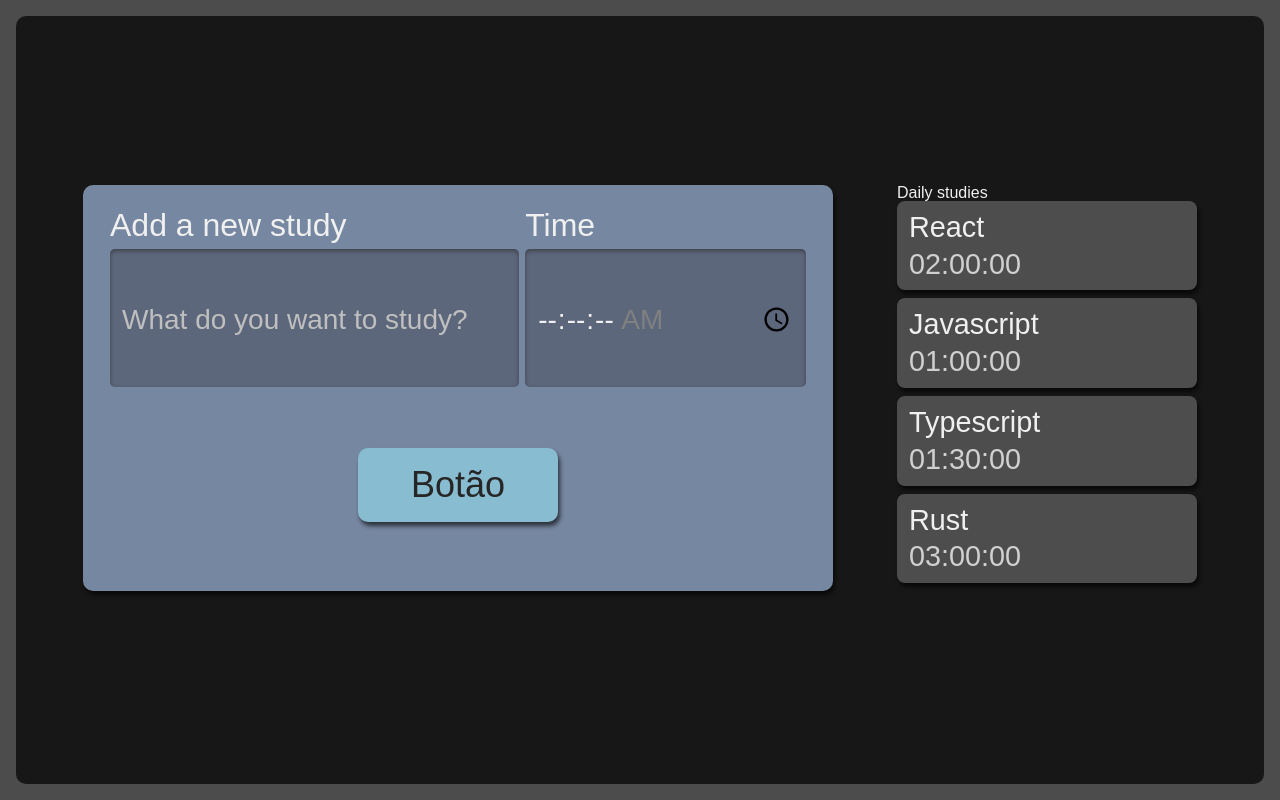
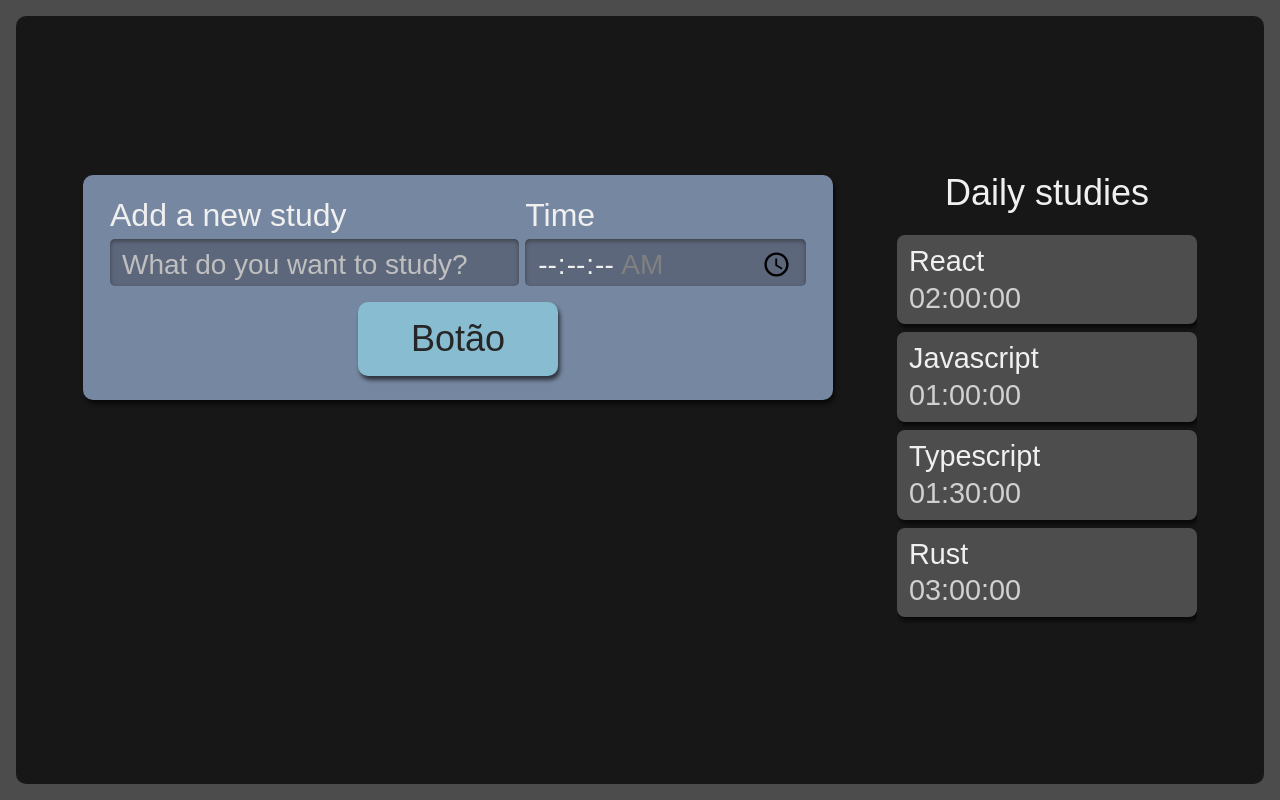
Before and after one commit to glllcs/react-alura, a React (Create React App) app: page / in a window 1280 px wide. Built offline with nearby package versions, Linux system fonts and the light colour scheme.

Commit message:
Fix typos

```diff
--- a/src/components/List/index.tsx
+++ b/src/components/List/index.tsx
@@ -16,7 +16,7 @@ function List() {
         time: '03:00:00'
     }]
     return (
-        <aside className={style.ListStyle}>
+        <aside className={style.tasksList}>
             <h2> Daily studies </h2>
             <ul>
                 {tasks.map((item, index) => (
--- a/src/pages/App.module.scss
+++ b/src/pages/App.module.scss
@@ -2,7 +2,7 @@
     display: grid;
     grid-template-rows: min-content min-content auto;
     grid-template-areas:
-    "news-task"
+    "new-task"
     "stopwatch"
     "tasks"
     ;
```
